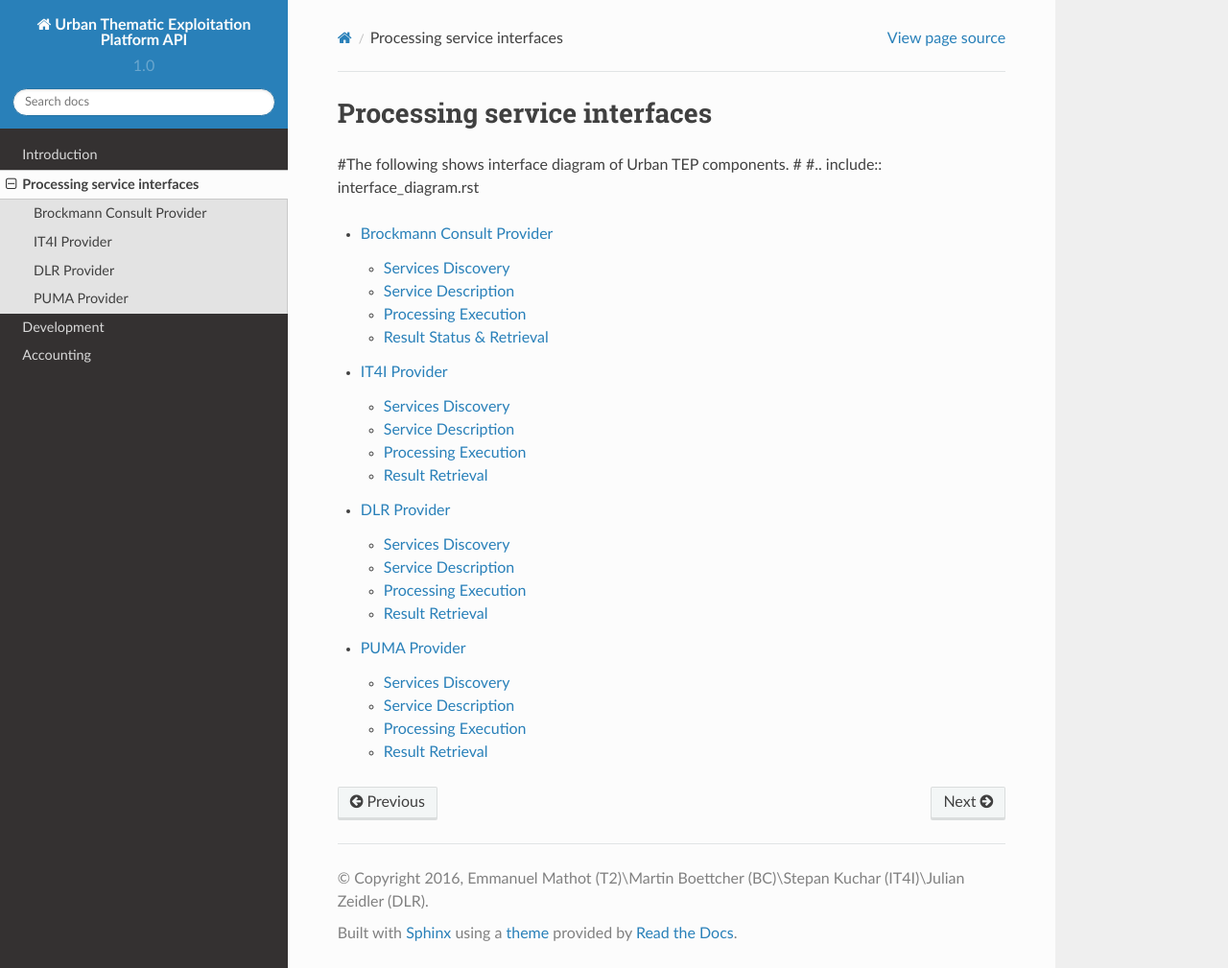
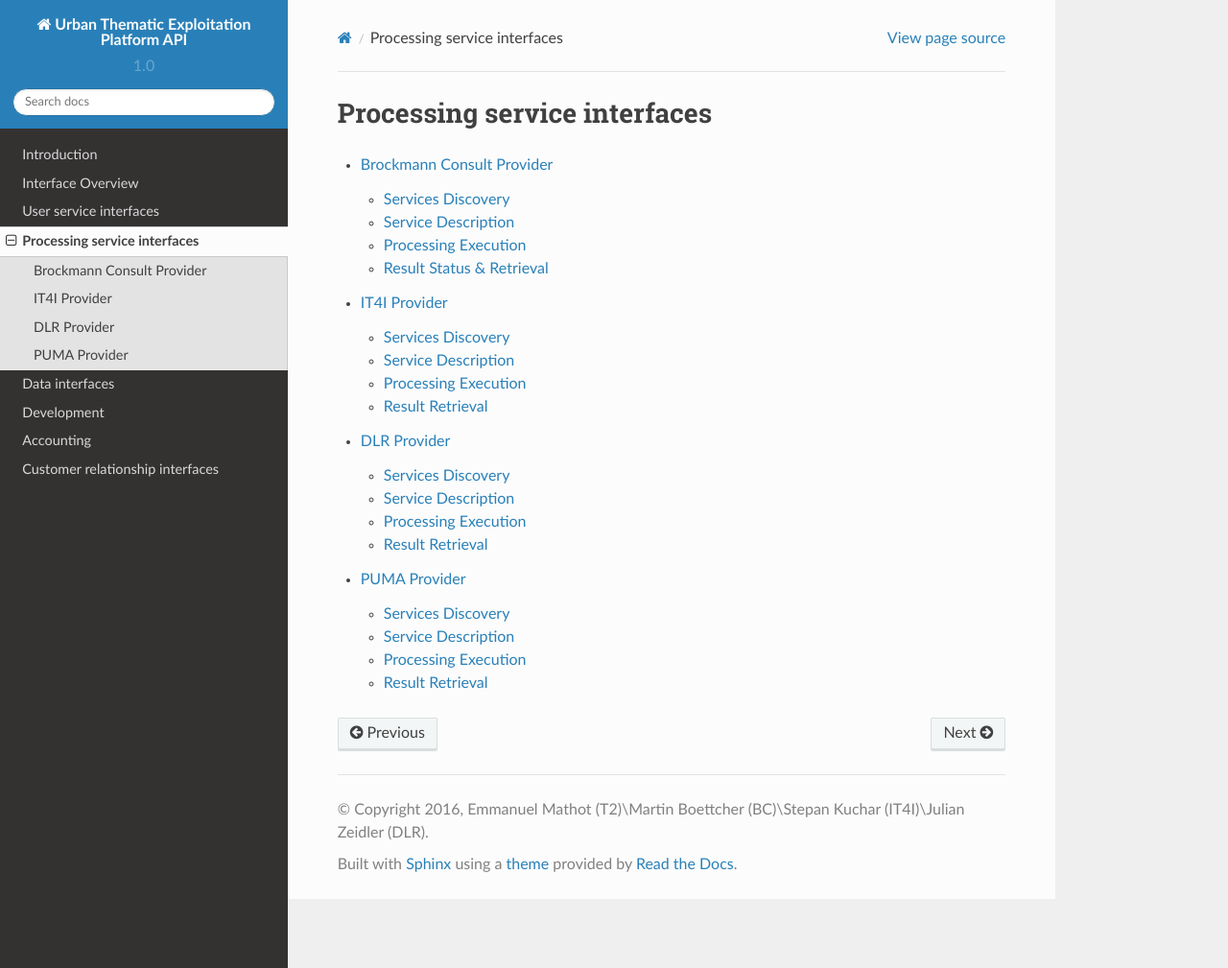
Before and after one commit to urban-tep/API, a Sphinx documentation site: the page built from source/processingservices/index.rst, in a window 1280 px wide and 1009 px high. Shown: the whole window at 96% size. Built offline with Sphinx 7.4.7 and the Read the Docs theme 2.0.0, drawn with Linux system fonts in a browser that asks for light colours; pages that are not in the unit, such as notebooks, are missing from menus.

Commit message:
new interface overview, adapted docuement structure

```diff
--- /dev/null
+++ b/source/customerrelationship/email.rst
@@ -0,0 +1,3 @@
+
+Email interface
+---------------
--- /dev/null
+++ b/source/customerrelationship/index.rst
@@ -0,0 +1,9 @@
+
+Customer relationship interfaces
+================================
+
+.. toctree::
+   :maxdepth: 2
+
+   email
+   issuetracking
--- /dev/null
+++ b/source/customerrelationship/issuetracking.rst
@@ -0,0 +1,3 @@
+
+Issue tracking interface
+------------------------
--- /dev/null
+++ b/source/dataservices/index.rst
@@ -0,0 +1,9 @@
+
+Data interfaces
+===============
+
+Harvesting data provider interfaces
+-----------------------------------
+
+Urban TEP result retrieval interface
+------------------------------------
--- a/source/processingservices/index.rst
+++ b/source/processingservices/index.rst
@@ -1,10 +1,6 @@
 
 Processing service interfaces
 =============================
-
-#The following shows interface diagram of Urban TEP components.
-#
-#.. include:: interface_diagram.rst
 
 .. toctree::
    :maxdepth: 2
--- /dev/null
+++ b/source/userservices/index.rst
@@ -0,0 +1,9 @@
+
+User service interfaces
+=======================
+
+.. toctree::
+   :maxdepth: 2
+
+   portal/index
+   puma/index
--- /dev/null
+++ b/source/userservices/puma/index.rst
@@ -0,0 +1,9 @@
+
+PUMA user service interfaces
+============================
+
+Analysis interface
+------------------
+
+Visualisation interface
+-----------------------
```
Also changed, not shown: source/overview/index.rst (added, +78 -0 lines), source/overview/interface_diagram.rst (added, +51 -0 lines).
